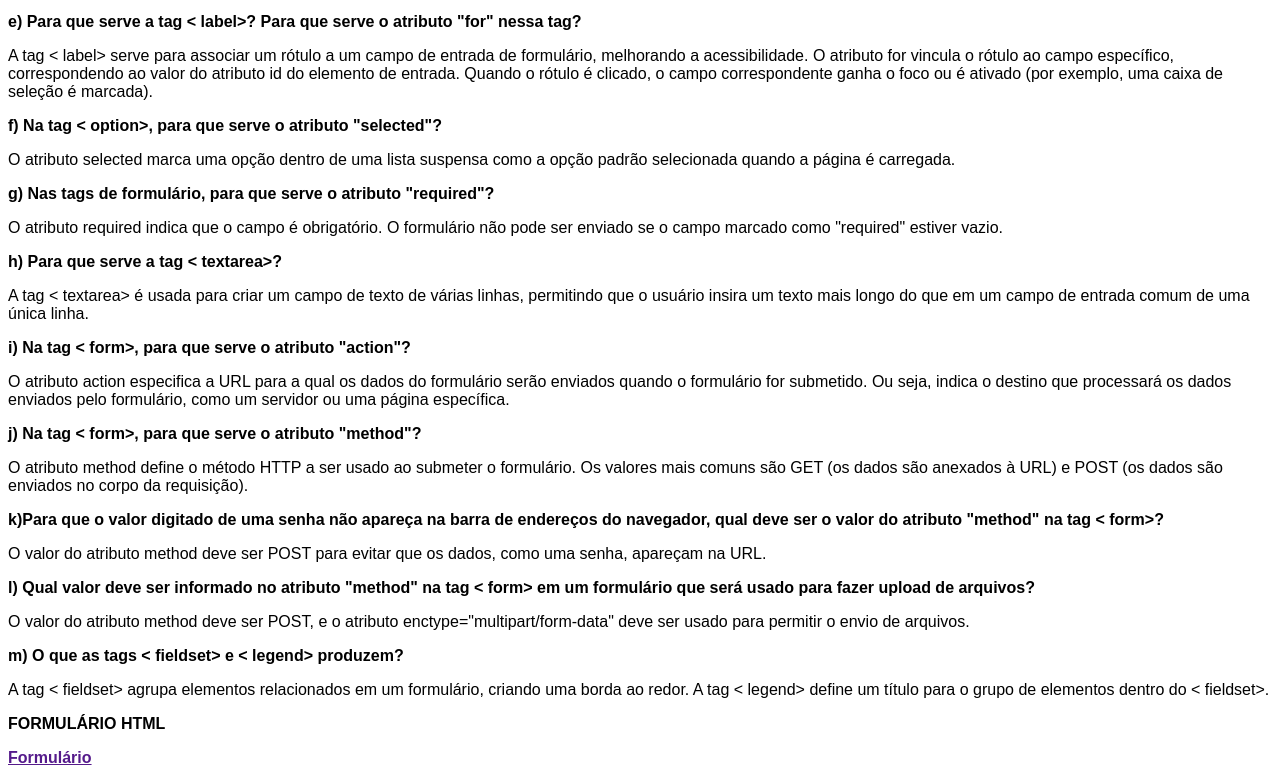
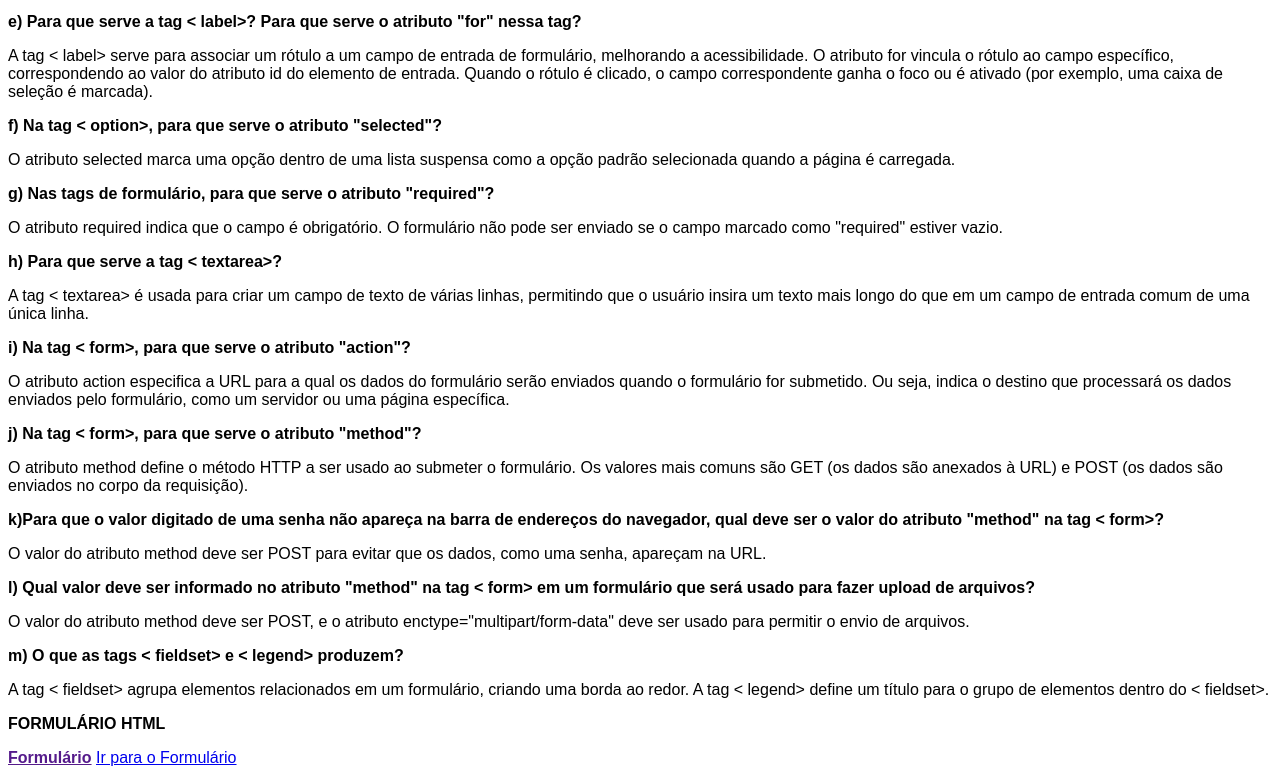
Before and after one commit to ArlinsonSantos/formulario-html, a plain HTML site: page Index.html in a window 1280 px wide. Shown: the part 987-1762 px from the top of the page. Drawn offline with Linux system fonts and the light colour scheme.

Commit message:
criei o link de voltar e de ir para o formulário

```diff
--- a/Index.html
+++ b/Index.html
@@ -1,4 +1,4 @@
-<!DOCTYPE html>
+            <!DOCTYPE html>
 <html lang="pt-br">
 <head>
     <meta charset="UTF-8">
@@ -83,5 +83,7 @@ Exemplo para radio:
 <p> <b> FORMULÁRIO HTML</b></p>
 
 <a href=""> <b> Formulário</b></a>
+<a href="formulário.html">Ir para o Formulário</a>
+
 </body>
 </html>
```
Also changed, not shown: Formulário.html (+1 -0 lines).
